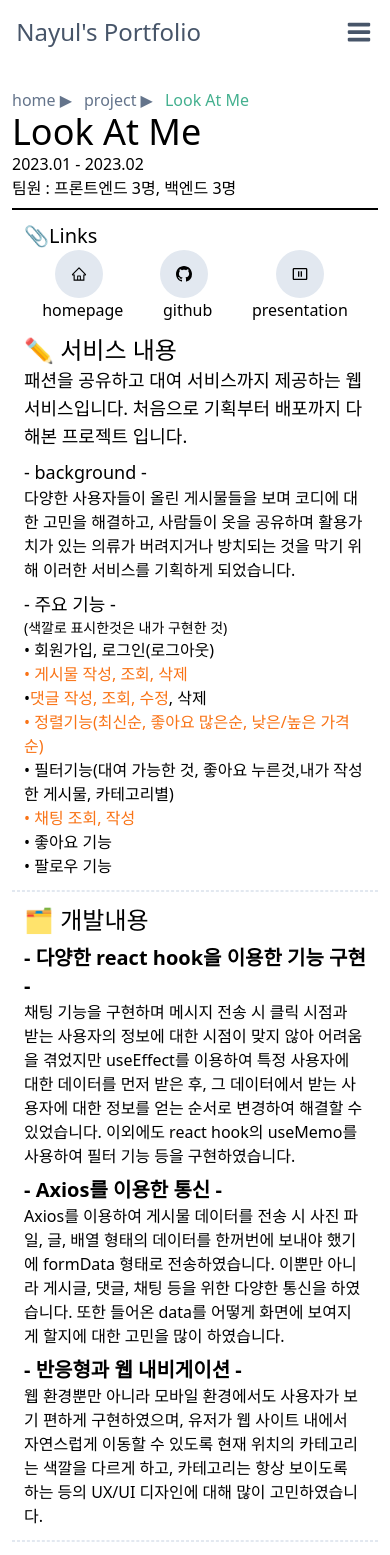
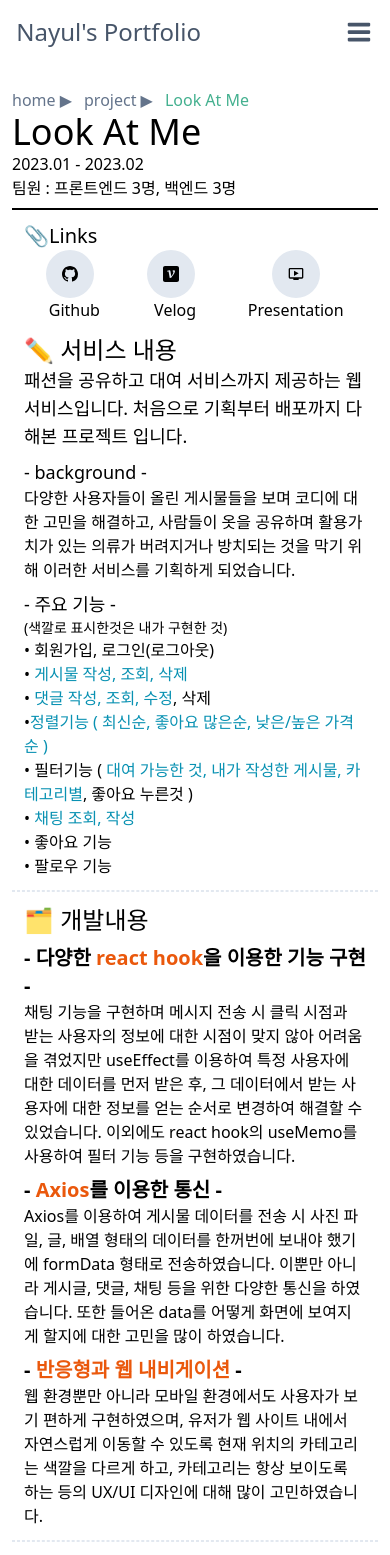
Before and after one commit to nayul34/my-portfolio, a React (Create React App) app in the folder client/: page /project/lookatme in a window 390 px wide. Shown: the top 1555 px of the page. Built offline with nearby package versions, Linux system fonts and the light colour scheme.

Commit message:
feat:페이지별 글자 색 수정

```diff
--- a/client/src/pages/Team/Clone.js
+++ b/client/src/pages/Team/Clone.js
@@ -1,10 +1,13 @@
 import { BsGithub } from "react-icons/bs";
+import { SiVelog } from "react-icons/si";
 
 const Clone = () => {
   const onMoveLink = (link) => {
     window.open(link, "", "");
   };
   const Github = "https://github.com/codestates-seb/seb41_pre_007";
+  const Velog =
+    "https://velog.io/@dagg762/%ED%94%84%EB%A6%AC%ED%94%84%EB%A1%9C%EC%A0%9D%ED%8A%B8-%ED%9A%8C%EA%B3%A0";
   return (
     <div className="w-full flex justify-center">
       <div className="sm:w-4/5 w-full p-3 sm:p-0">
@@ -19,31 +22,64 @@ const Clone = () => {
             <p>2022.12 - 2023.01</p>
             <p>팀원 : 프론트엔드 3명, 백엔드 3명</p>
           </div>
-          <div className="mt-5 flex-col justify-center items-center hidden sm:flex">
+          <div className="sm:flex flex-col mt-5 hidden">
             <p className="text-xl">📎 Links</p>
+            <div className="flex">
               <button
                 onClick={() => {
                   onMoveLink(Github);
                 }}
-              className="bg-slate-200 rounded-full w-12 h-12 flex justify-center items-center hover:bg-slate-300"
+                className="bg-slate-200 mr-2 rounded-full w-12 h-12 flex justify-center items-center hover:bg-slate-300"
               >
                 <BsGithub />
               </button>
+              <button
+                onClick={() => {
+                  onMoveLink(Velog);
+                }}
+                className="bg-slate-200 rounded-full w-12 h-12 flex justify-center items-center hover:bg-slate-300"
+              >
+                <SiVelog />
+              </button>
+            </div>
           </div>
         </div>
         <hr className=" w-full border-[1px] mt-2 border-black"></hr>
-        <div className="m-5 flex-col justify-center  sm:hidden flex">
-          <p className="text-xl">📎 Links</p>
-          <button className="hover:scale-75 cursor-pointer border-slate-400 border-solid border-2 rounded w-16 h-8 flex justify-center items-center ">
-            Github
+        <div className="flex sm:hidden flex-col m-3">
+          <p className="text-xl">📎Links</p>
+          <div className="flex justify-around ">
+            <div className="flex flex-col justify-center items-center">
+              <button
+                onClick={() => {
+                  onMoveLink(Github);
+                }}
+                className="bg-slate-200 mr-2 rounded-full w-12 h-12 flex justify-center items-center hover:bg-slate-300"
+              >
+                <BsGithub />
               </button>
+              github
+            </div>
+            <div className="flex flex-col justify-center items-center">
+              <button
+                className="bg-slate-200 rounded-full w-12 h-12 flex justify-center items-center hover:bg-slate-300"
+                onClick={() => {
+                  onMoveLink(Velog);
+                }}
+              >
+                <SiVelog />
+              </button>
+              Velog
+            </div>
+          </div>
         </div>
         <div className="m-3">
           <p className="sm:text-3xl text-2xl">✏️ 서비스 내용</p>
           <p className="mt-2 text-lg sm:text-xl"> - 주요 기능 -</p>
           <p className="text-sm">(색깔로 표시한것은 내가 구현한 것)</p>
           <p className="text-md sm:text-lg">• 회원가입, 로그인(로그아웃) </p>
-          <p className="text-orange-500 text-md sm:text-lg">• 게시물 CRUD</p>
+          <p className="text-md sm:text-lg">
+            • <span className="text-cyan-600  ">게시물 CRUD</span>
+          </p>
           <div className="flex text-md sm:text-lg">
             <p>• 댓글 CRUD </p>
           </div>
@@ -53,7 +89,8 @@ const Clone = () => {
           <p className="sm:text-3xl text-2xl">🗂️ 개발내용</p>
 
           <p className="mt-2 text-xl font-bold">
-            - Redux-toolkit을 이용한 상태관리 -
+            - <span className="text-orange-600">Redux-toolkit</span>을 이용한
+            상태관리 -
           </p>
           <p>
             검색창을 클릭한 상태를 Redux-toolkit으로 관리하였습니다. 이때
@@ -61,7 +98,8 @@ const Clone = () => {
             선언하는 장점을 느낄수 있었습니다.
           </p>
           <p className="mt-2 text-xl font-bold">
-            - 다양한 react hook을 이용한 기능 구현 -
+            - 다양한 <span className="text-orange-600">React Hook</span>을
+            이용한 기능 구현 -
           </p>
           <p>
             UPDATE 기능을 구현시 useState를 이용하여 편집한 텍스트를 상태를
--- a/client/src/pages/Team/Look.js
+++ b/client/src/pages/Team/Look.js
@@ -1,11 +1,13 @@
-import { AiOutlineHome } from "react-icons/ai";
+// import { AiOutlineHome } from "react-icons/ai";
 import { BsGithub } from "react-icons/bs";
-import { MdPausePresentation } from "react-icons/md";
-
+import { MdOndemandVideo } from "react-icons/md";
+import { SiVelog } from "react-icons/si";
 const Look = () => {
-  const Url = "http://mainproject-035.s3-website.ap-northeast-2.amazonaws.com/";
+  // const Url = "http://mainproject-035.s3-website.ap-northeast-2.amazonaws.com/";
   const Github = "https://github.com/codestates-seb/seb41_main_035";
   const Presentation = "https://www.youtube.com/watch?v=JwH2jbXSR4w";
+  const Velog =
+    "https://velog.io/@dagg762/%EB%A9%94%EC%9D%B8%ED%94%84%EB%A1%9C%EC%A0%9D%ED%8A%B8%ED%9A%8C%EA%B3%A0";
   const onMoveLink = (link) => {
     window.open(link, "", "");
   };
@@ -24,15 +26,15 @@ const Look = () => {
             <p>팀원 : 프론트엔드 3명, 백엔드 3명</p>
           </div>
           <div className="sm:flex flex-col mt-5 hidden">
-            <p className="text-xl">📎Links</p>
+            <p className="text-xl">📎 Links</p>
             <div className="flex">
               <button
                 className="bg-slate-200 mr-2 rounded-full w-12 h-12 flex justify-center items-center text-center hover:bg-slate-300"
                 onClick={() => {
-                  onMoveLink(Url);
+                  onMoveLink(Velog);
                 }}
               >
-                <AiOutlineHome />
+                <SiVelog />
               </button>
               <button
                 onClick={() => {
@@ -48,7 +50,7 @@ const Look = () => {
                 }}
                 className="bg-slate-200 rounded-full w-12 h-12 flex justify-center items-center hover:bg-slate-300"
               >
-                <MdPausePresentation />
+                <MdOndemandVideo />
               </button>
             </div>
           </div>
@@ -59,17 +61,6 @@ const Look = () => {
           <div className="flex justify-around ">
             <div className="flex flex-col justify-center items-center">
               <button
-                className="bg-slate-200 mr-2 rounded-full w-12 h-12 flex justify-center items-center text-center hover:bg-slate-300"
-                onClick={() => {
-                  onMoveLink(Url);
-                }}
-              >
-                <AiOutlineHome />
-              </button>
-              homepage
-            </div>
-            <div className="flex flex-col justify-center items-center">
-              <button
                 onClick={() => {
                   onMoveLink(Github);
                 }}
@@ -77,13 +68,24 @@ const Look = () => {
               >
                 <BsGithub />
               </button>
-              github
+              Github
+            </div>
+            <div className="flex flex-col justify-center items-center">
+              <button
+                className="bg-slate-200 mr-2 rounded-full w-12 h-12 flex justify-center items-center text-center hover:bg-slate-300"
+                onClick={() => {
+                  onMoveLink(Velog);
+                }}
+              >
+                <SiVelog />
+              </button>
+              Velog
             </div>
             <div className="flex flex-col justify-center items-center">
               <button className="bg-slate-200 rounded-full w-12 h-12 flex justify-center items-center hover:bg-slate-300">
-                <MdPausePresentation />
+                <MdOndemandVideo />
               </button>
-              presentation
+              Presentation
             </div>
           </div>
         </div>
@@ -102,24 +104,28 @@ const Look = () => {
           <p className="mt-2 text-lg sm:text-xl"> - 주요 기능 -</p>
           <p className="text-sm">(색깔로 표시한것은 내가 구현한 것)</p>
           <p className="text-md sm:text-lg">• 회원가입, 로그인(로그아웃) </p>
-          <p className="text-orange-500 text-md sm:text-lg">
-            • 게시물 작성, 조회, 삭제
+          <p className=" text-md sm:text-lg">
+            •<span className="text-cyan-600 "> 게시물 작성, 조회, 삭제</span>
           </p>
-          <div className="flex text-md sm:text-lg">
-            <p>• </p>
-            <p className="text-orange-500 "> 댓글 작성, 조회, 수정 </p>
-            <p>, 삭제</p>
-          </div>
-
-          <p className="text-orange-500 text-md sm:text-lg">
-            • 정렬기능(최신순, 좋아요 많은순, 낮은/높은 가격순)
+          <p className=" text-md sm:text-lg">
+            •<span className="text-cyan-600 "> 댓글 작성, 조회, 수정</span>
+            <span>, 삭제</span>
           </p>
-          <p className="text-md sm:text-lg">
-            • 필터기능(대여 가능한 것, 좋아요 누른것,내가 작성한 게시물,
-            카테고리별)
+          <p className=" text-md sm:text-lg">
+            •
+            <span className="text-cyan-600">
+              정렬기능 ( 최신순, 좋아요 많은순, 낮은/높은 가격순 )
+            </span>
           </p>
-          <p className="text-orange-500 text-md sm:text-lg">
-            • 채팅 조회, 작성{" "}
+          <p className=" text-md sm:text-lg">
+            •<span> 필터기능 ( </span>
+            <span className="text-cyan-600  ">
+              대여 가능한 것, 내가 작성한 게시물, 카테고리별
+            </span>
+            <span>, 좋아요 누른것 )</span>
+          </p>
+          <p className=" text-md sm:text-lg">
+            •<span className="text-cyan-600  "> 채팅 조회, 작성 </span>
           </p>
           <p className="text-md sm:text-lg">• 좋아요 기능</p>
           <p className="text-md sm:text-lg">• 팔로우 기능</p>
@@ -128,7 +134,8 @@ const Look = () => {
         <div className="m-3">
           <p className="sm:text-3xl text-2xl">🗂️ 개발내용</p>
           <p className="mt-2 text-xl font-bold">
-            - 다양한 react hook을 이용한 기능 구현 -
+            - 다양한 <span className="text-orange-600 ">react hook</span>을
+            이용한 기능 구현 -
           </p>
           <p>
             채팅 기능을 구현하며 메시지 전송 시 클릭 시점과 받는 사용자의 정보에
@@ -137,7 +144,10 @@ const Look = () => {
             대한 정보를 얻는 순서로 변경하여 해결할 수 있었습니다. 이외에도
             react hook의 useMemo를 사용하여 필터 기능 등을 구현하였습니다.
           </p>
-          <p className="mt-2 text-xl font-bold"> - Axios를 이용한 통신 -</p>
+          <p className="mt-2 text-xl font-bold">
+            {" "}
+            - <span className="text-orange-600 ">Axios</span>를 이용한 통신 -
+          </p>
           <p>
             Axios를 이용하여 게시물 데이터를 전송 시 사진 파일, 글, 배열 형태의
             데이터를 한꺼번에 보내야 했기에 formData 형태로 전송하였습니다.
@@ -145,7 +155,10 @@ const Look = () => {
             또한 들어온 data를 어떻게 화면에 보여지게 할지에 대한 고민을 많이
             하였습니다.
           </p>
-          <p className="mt-2 text-xl font-bold"> - 반응형과 웹 내비게이션 -</p>
+          <p className="mt-2 text-xl font-bold">
+            {" "}
+            - <span className="text-orange-600">반응형과 웹 내비게이션</span> -
+          </p>
           <p>
             웹 환경뿐만 아니라 모바일 환경에서도 사용자가 보기 편하게
             구현하였으며, 유저가 웹 사이트 내에서 자연스럽게 이동할 수 있도록
@@ -156,13 +169,18 @@ const Look = () => {
         <hr className=" w-full border-[1px] mt-2 border-slate-200 border-dashed"></hr>
         <div className="m-3">
           <p className="sm:text-3xl text-2xl">💡 배운점</p>
-          <p className="mt-2 text-xl font-bold">- AWS(S3)를 이용한 배포 -</p>
+          <p className="mt-2 text-xl font-bold">
+            - <span className="text-orange-600">AWS(S3)</span>를 이용한 배포 -
+          </p>
           <p>
             S3를 이용하여 배포를 해보았는데 자동으로 빌드/배포가 되게 하지 않아
             매번 build 파일을 업로드 해야하는 불편함이 있었습니다. 다음
             프로젝트를 하게 된다면 CI/CD를 해보고자 합니다.
           </p>
-          <p className="mt-2 text-xl font-bold"> - HTML5 'meta'요소 -</p>
+          <p className="mt-2 text-xl font-bold">
+            {" "}
+            - HTML5 <span className="text-orange-600">'meta'</span>요소 -
+          </p>
           <p>
             name 속성을 keywords로 준 후 키워드를 지정하여 검색엔진 최적화도
             하였고, viewport 속성을 설정함으로써 사용자가 웹사이트의 크기가
```
Lines whose indentation alone changed are shown as unchanged.
